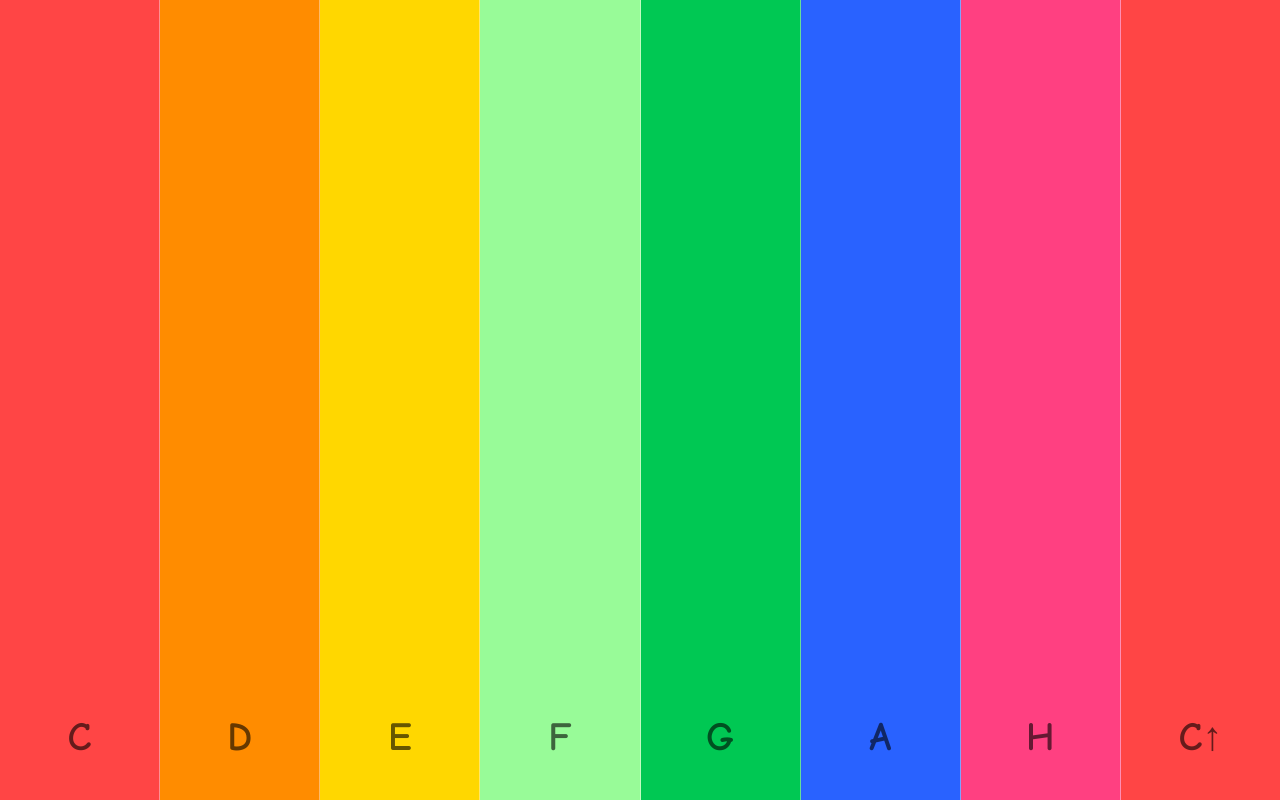
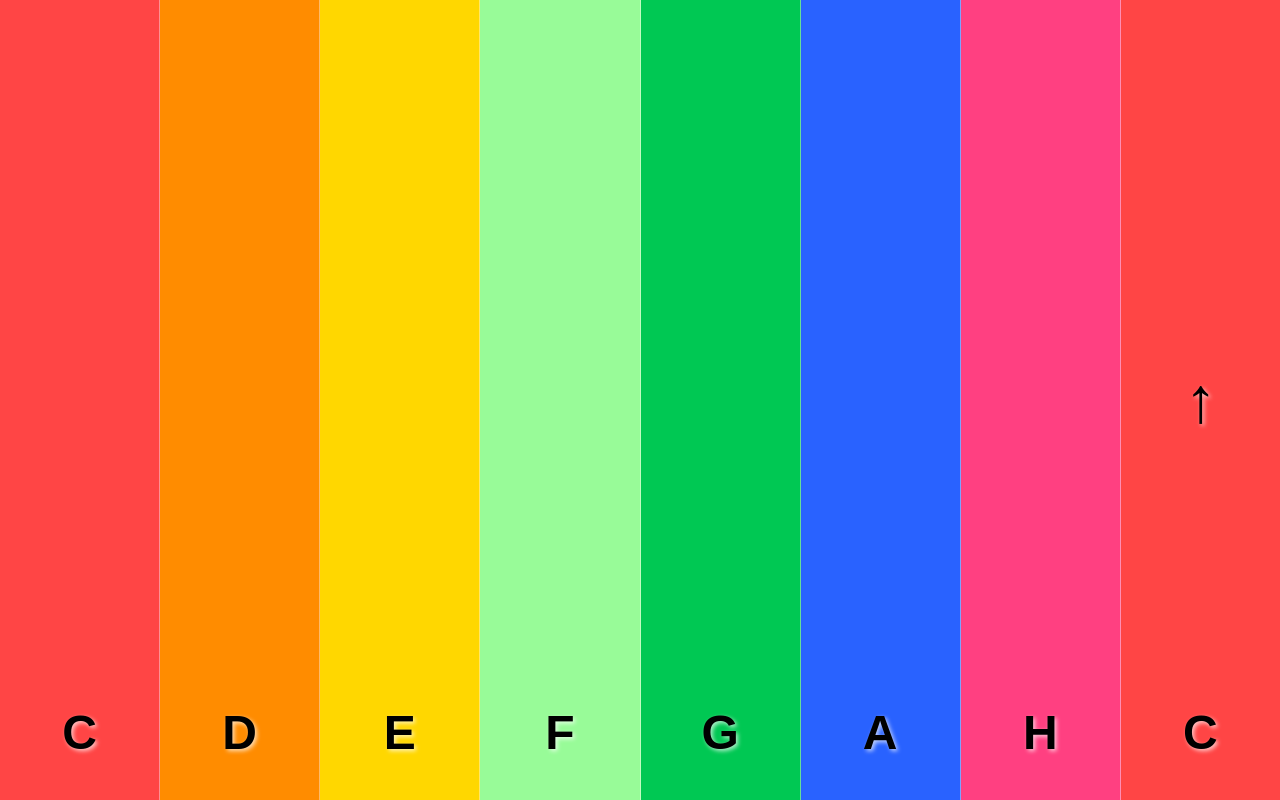
Before and after one commit to AlejandroAntonPineda/Online-Diatonik-Piano, a plain HTML site: page index.html in a window 1280 px wide. Drawn offline with Linux system fonts and the light colour scheme.

Commit message:
Update index.html

```diff
--- a/index.html
+++ b/index.html
@@ -3,13 +3,12 @@
 <head>
     <meta charset="UTF-8">
     <meta name="viewport" content="width=device-width, initial-scale=1.0, maximum-scale=1.0, user-scalable=no">
-    <title>Piano Diatónico - 1 Octava</title>
+    <title>Piano Diatónico - Flecha Negra Centrada</title>
     <style>
         * {
             box-sizing: border-box;
             margin: 0;
             padding: 0;
-            /* Evita la selección de texto o el menú contextual al mantener pulsado en móviles */
             -webkit-touch-callout: none;
             -webkit-user-select: none;
             user-select: none;
@@ -20,30 +19,33 @@
             display: flex;
             height: 100vh;
             width: 100vw;
-            font-family: 'Comic Sans MS', 'Chalkboard SE', sans-serif;
-            overflow: hidden; /* Fundamental para evitar scroll */
-            overscroll-behavior: none; /* Evita el "rebote" del navegador en móviles */
+            font-family: Arial, sans-serif;
+            overflow: hidden;
+            overscroll-behavior: none;
         }
 
         #piano-container {
             display: flex;
             width: 100%;
-            height: 100%; /* Ocupa el 100% de la pantalla */
+            height: 100%;
             touch-action: none;
         }
 
         .key {
             flex: 1;
             display: flex;
-            align-items: flex-end;
-            justify-content: center;
-            padding-bottom: 40px; /* Un poco más de espacio abajo al ser teclas más grandes */
-            font-size: 2.5rem; /* Letra más grande para que se vea bien la flecha */
+            flex-direction: column;
+            align-items: center;       /* Centra horizontalmente */
+            justify-content: flex-end; /* Manda el contenido (la letra) hacia abajo */
+            padding-bottom: 40px;      /* Espacio desde el borde inferior */
+            font-size: 3rem;
             font-weight: bold;
-            color: rgba(0, 0, 0, 0.6);
+            color: #000;
+            text-shadow: 2px 2px 4px rgba(255,255,255,0.7);
             cursor: pointer;
             border-right: 1px solid rgba(255,255,255,0.4);
             transition: filter 0.1s ease;
+            position: relative;        /* Necesario para posicionar la flecha de forma independiente */
         }
 
         .key:last-child {
@@ -53,6 +55,18 @@
         .key.active {
             filter: brightness(0.7);
         }
+
+        /* Estilo específico para la flecha centrada en la tecla */
+        .arrow {
+            position: absolute;
+            top: 50%;                  /* 50% desde arriba */
+            left: 50%;                 /* 50% desde la izquierda */
+            transform: translate(-50%, -50%); /* Ajuste fino para centrarla exactamente */
+            font-size: 4rem;           /* Flecha un poco más grande para que destaque */
+            color: #000;               /* Flecha negra sólida */
+            pointer-events: none;      /* Evita que la flecha interfiera con los toques */
+        }
+
     </style>
 </head>
 <body>
@@ -61,7 +75,6 @@
         </div>
 
     <script>
-        // Escala diatónica de 1 octava (C4 a C5) con flecha en la última nota
         const notes = [
             { name: "C",  freq: 261.63, color: "#FF4545" },
             { name: "D",  freq: 293.66, color: "#FF8C00" },
@@ -70,7 +83,7 @@
             { name: "G",  freq: 392.00, color: "#00C853" },
             { name: "A",  freq: 440.00, color: "#2962FF" },
             { name: "H",  freq: 493.88, color: "#FF4081" },
-            { name: "C↑", freq: 523.25, color: "#FF4545" }
+            { name: "C",  freq: 523.25, color: "#FF4545", arrow: true }
         ];
 
         const container = document.getElementById('piano-container');
@@ -128,7 +141,23 @@
             keyDiv.className = 'key';
             keyDiv.id = keyId;
             keyDiv.style.backgroundColor = note.color;
-            keyDiv.textContent = note.name;
+
+            // Si la nota tiene la propiedad "arrow", dibujamos la flecha centrada y la letra abajo
+            if (note.arrow) {
+                // Creamos la flecha
+                const arrowSpan = document.createElement('span');
+                arrowSpan.className = 'arrow';
+                arrowSpan.textContent = "↑";
+                keyDiv.appendChild(arrowSpan);
+
+                // Creamos la letra de la nota (que irá abajo gracias al flex-end)
+                const noteSpan = document.createElement('span');
+                noteSpan.textContent = note.name;
+                keyDiv.appendChild(noteSpan);
+            } else {
+                // Si no lleva flecha, simplemente ponemos la letra de la nota
+                keyDiv.textContent = note.name;
+            }
 
             const startPress = (e) => {
                 e.preventDefault();
```
